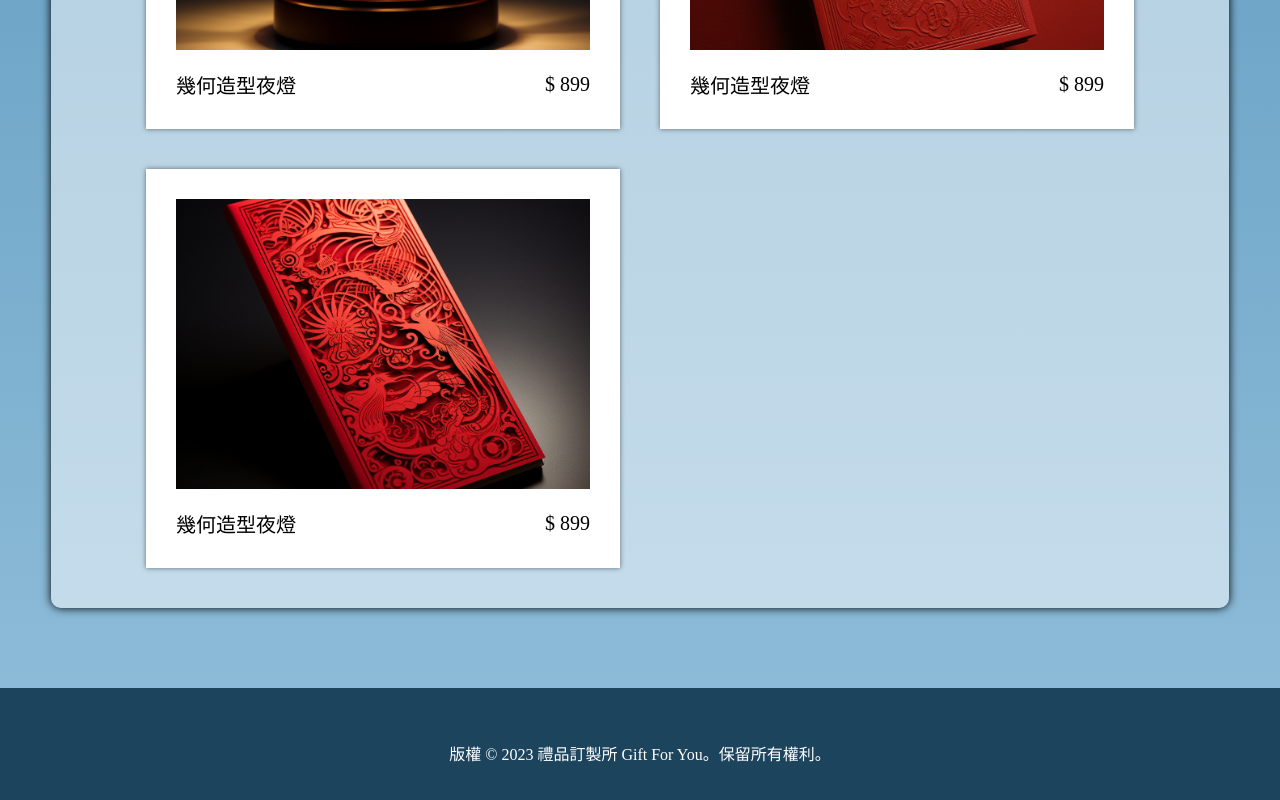
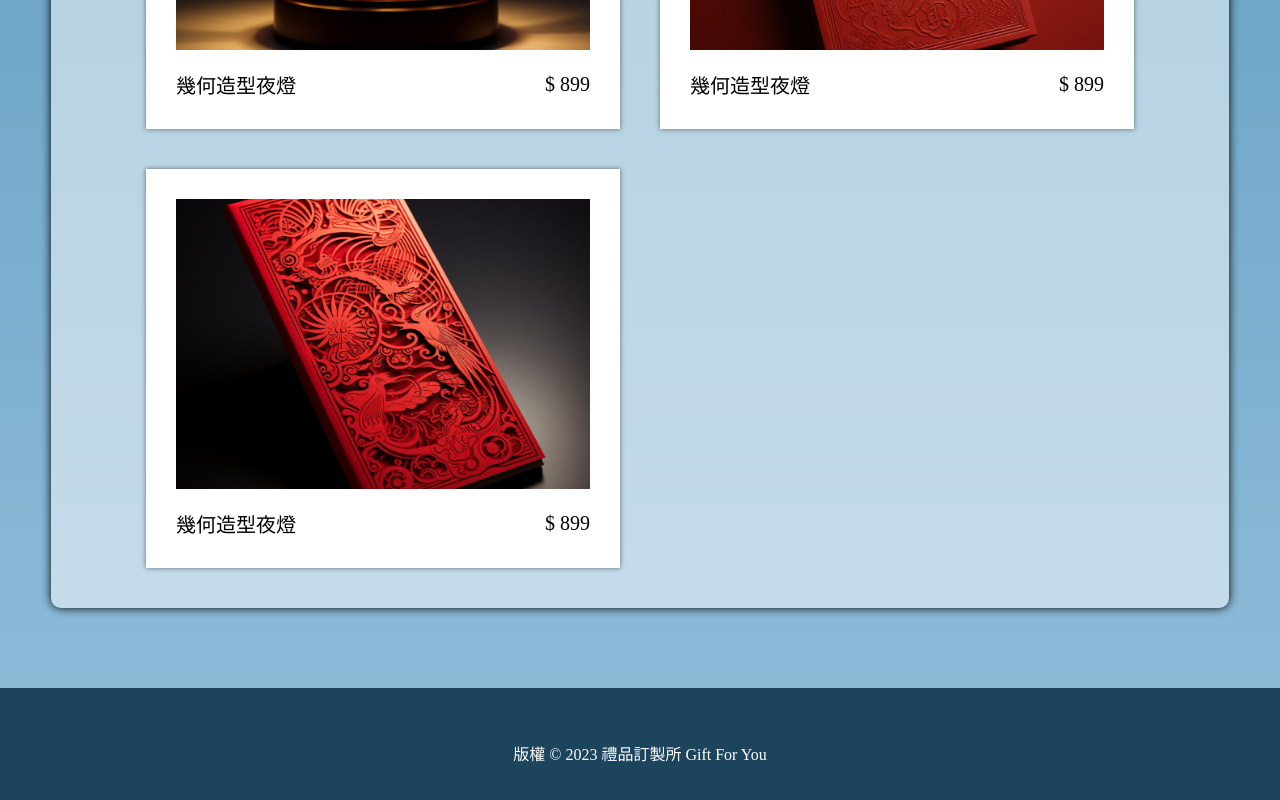
Before and after one commit to ywyang236/gift-for-you, a Next.js app: page / in a window 1280 px wide. Shown: the part 3214-4014 px from the top of the page. Built offline with nearby package versions, Linux system fonts and the light colour scheme; no server answers.

Commit message:
Update footer text.

```diff
--- a/src/components/Footer/Footer.tsx
+++ b/src/components/Footer/Footer.tsx
@@ -4,7 +4,7 @@ import FooterCSS from './Footer.module.css';
 
 const Footer: React.FC = () => (
     <footer className={FooterCSS.footer}>
-        <p>版權 © 2023 禮品訂製所 Gift For You。保留所有權利。</p>
+        <p>版權 © 2023 禮品訂製所 Gift For You</p>
     </footer>
 );
 
```
